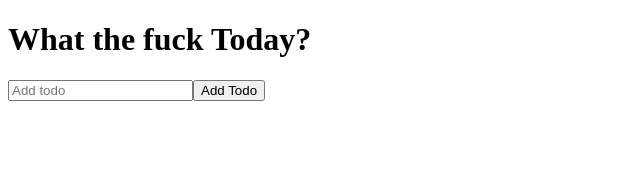
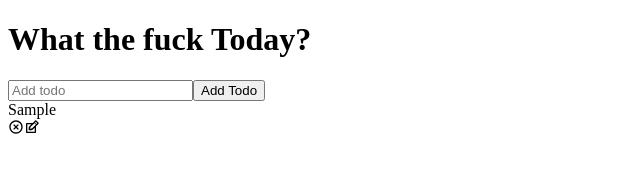
Before and after one commit to Drinisit/todo-list, a React (Create React App) app: page / in a window 1280 px wide. Both pictures are taken after typing "Sample" into the empty fields and a click on the button "Add Todo". Shown: the top 191 px of the page, without its empty margins (0-640 px from the left). Built offline with nearby package versions, Linux system fonts and the light colour scheme.

Commit message:
Add: todos icon and display todos

```diff
--- a/package.json
+++ b/package.json
@@ -9,6 +9,7 @@
     "@testing-library/user-event": "^13.5.0",
     "react": "^18.2.0",
     "react-dom": "^18.2.0",
+    "react-icons": "^5.0.1",
     "react-scripts": "5.0.1",
     "web-vitals": "^2.1.4"
   },
--- a/src/components/Todo.js
+++ b/src/components/Todo.js
@@ -0,0 +1,28 @@
+import React, {useState} from 'react'
+import TodoForm from './TodoForm'
+import { RiCloseCircleLine } from 'react-icons/ri'
+import { TiEdit } from 'react-icons/ti'
+
+function Todo({todos, completeTodo }) {
+
+    const [edit, setEdit] = useState({
+        id:null,
+        value: ''
+    })
+
+  return todos.map((todo, index) => (
+    <div className={todo.isComplete ? 'todo-row complete' : 'todo-row' } key={index}>
+
+        <div key={todo.id} onClick={() => completeTodo(todo.id)}>
+            {todo.text}
+        </div>
+        <div className="icons">
+            <RiCloseCircleLine />
+            <TiEdit />
+        </div>
+
+    </div>
+  ))
+}
+
+export default Todo
--- a/src/components/TodoList.js
+++ b/src/components/TodoList.js
@@ -1,5 +1,6 @@
 import React, {useState} from 'react'
 import TodoForm from './TodoForm'
+import Todo from './Todo';
 
 function TodoList() {
     const [todos, setTodos] = useState([]);
@@ -12,13 +13,28 @@
       const newTodos = [todo, ...todos];
 
       setTodos(newTodos);
-      console.log(...todos);
     };
+
+    const completeTodo = id =>{
+      let updatedTodos = todos.map(todo => {
+        if(todo.id === id){
+          todo.isComplete = !todo.isComplete
+        }
+        return todo;
+      });
+      setTodos(updatedTodos)
+    }
+
+
 
   return (
     <div>
         <h1>What the fuck Today?</h1>
         <TodoForm onSubmit={addTodo}/>
+        <Todo
+        todos={todos}
+        completeTodo={completeTodo}
+        />
     </div>
   );
 }
```
Also changed, not shown: 1 other file (tests, documents, lock files or other folders).
